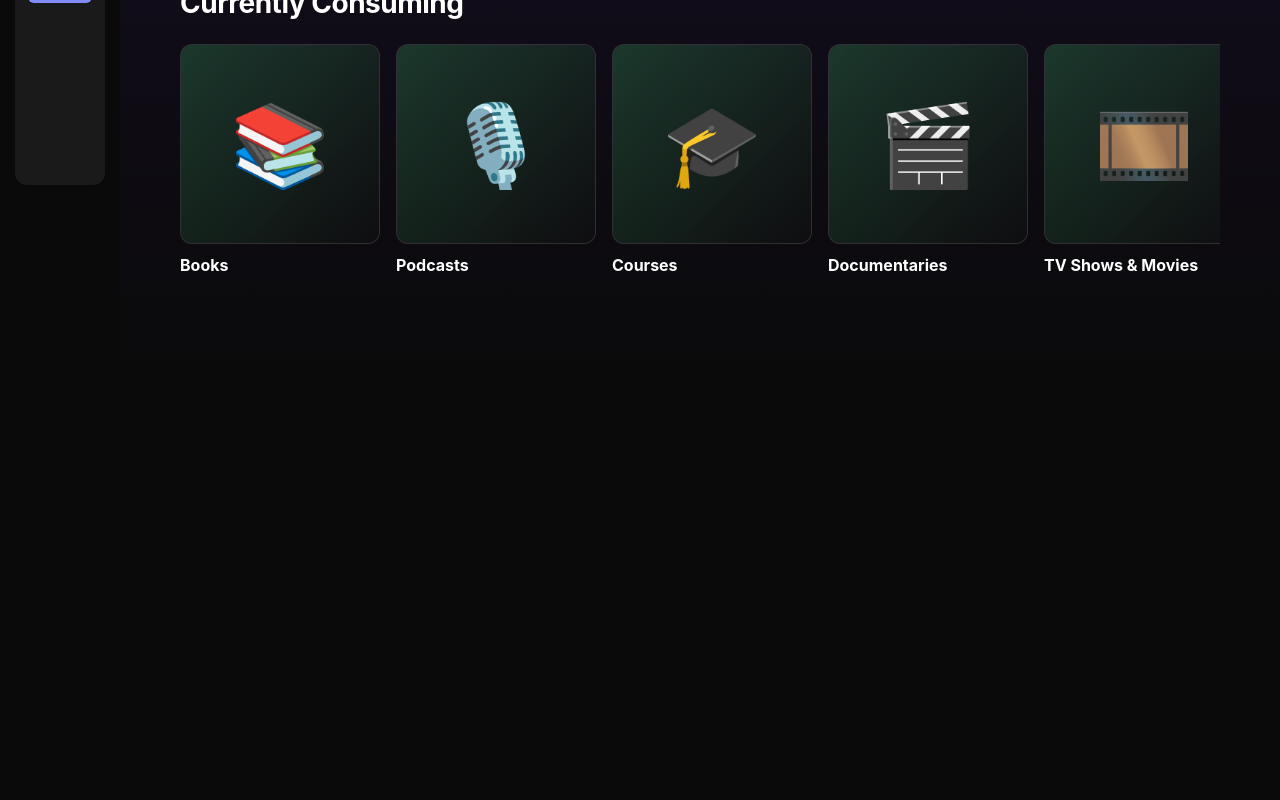
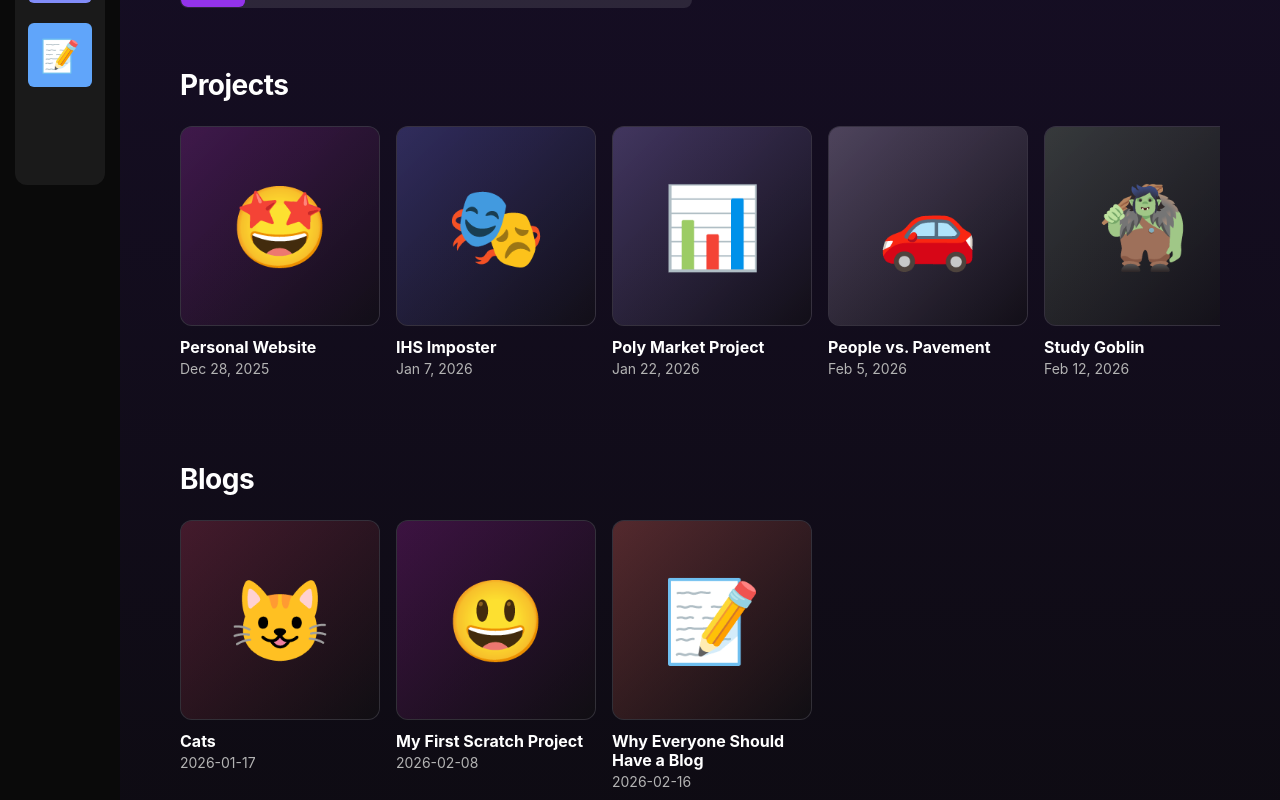
Before and after one commit to eeshag/personalSite, a React (Create React App) app: page / in a window 1280 px wide. Shown: the part 600-1400 px from the top of the page. Before the commit the page ends 999 px from the top, so only its background shows below. Built offline with nearby package versions, Linux system fonts and the light colour scheme.

Commit message:
WHAT DID YOU CHANGE

```diff
--- a/src/App.js
+++ b/src/App.js
@@ -64,6 +64,13 @@ function App() {
       color: '#7C9A6E',
       dateAdded: 'Feb 12, 2026',
     },
+    {
+      id: 6,
+      name: 'Fair Lens',
+      icon: '🔎',
+      color: '#06B6D4',
+      dateAdded: 'Feb 19, 2026',
+    },
   ];
 
   return (
@@ -71,7 +78,7 @@ function App() {
       <Sidebar onNavigate={handleNavigate} currentPage={currentPage} />
       <main className="main-content">
         {currentPage === 'home' ? (
-          <Home onNavigate={handleNavigate} />
+          <Home onNavigate={handleNavigate} projects={projects} />
         ) : currentPage === 'about' ? (
           <AllAboutMe />
         ) : currentPage === 'projects' ? (
--- a/src/components/AllAboutMe.css
+++ b/src/components/AllAboutMe.css
@@ -1,17 +1,17 @@
 .all-about-me {
   min-height: 100vh;
-  background: linear-gradient(180deg, #1a0f2e 0%, #0a0a0a 100%);
+  background: linear-gradient(180deg, #1a1a1a 0%, #0a0a0a 100%);
   color: #ffffff;
   padding: 0 0 90px 0;
 }
 
-/* Banner Section */
-.banner-section {
+/* Banner Section - scoped so Projects.css doesn't override with #818CF8 */
+.all-about-me .banner-section {
   padding: 32px 32px 48px 32px;
-  background: linear-gradient(180deg, #1a0f2e 0%, #0a0a0a 100%);
+  background-color: #533582;
 }
 
-.banner-content {
+.all-about-me .banner-content {
   display: flex;
   flex-direction: row;
   align-items: flex-end;
@@ -19,10 +19,10 @@
   padding-bottom: 16px;
 }
 
-.cover-square {
+.all-about-me .cover-square {
   width: 232px;
   height: 232px;
-  background-color: rgba(255, 255, 255, 0.1);
+  background-color: #9333EA;
   border-radius: 6px;
   display: flex;
   align-items: center;
@@ -31,13 +31,13 @@
   box-shadow: 0 4px 12px rgba(0, 0, 0, 0.5);
 }
 
-.cover-icon {
+.all-about-me .cover-icon {
   font-size: 120px;
   color: #ffffff;
   line-height: 1;
 }
 
-.banner-text {
+.all-about-me .banner-text {
   display: flex;
   flex-direction: column;
   justify-content: flex-end;
@@ -45,7 +45,7 @@
   flex: 1;
 }
 
-.banner-title {
+.all-about-me .banner-title {
   font-size: 96px;
   font-weight: 900;
   color: #ffffff;
@@ -55,7 +55,7 @@
   line-height: 1.1;
 }
 
-.banner-metadata {
+.all-about-me .banner-metadata {
   font-size: 14px;
   color: #b3b3b3;
   margin: 0;
@@ -176,10 +176,10 @@
   min-width: 180px;
 }
 
-.player-cover {
+.all-about-me .player-cover {
   width: 56px;
   height: 56px;
-  background-color: rgba(255, 255, 255, 0.1);
+  background-color: #9333EA;
   border-radius: 4px;
   display: flex;
   align-items: center;
@@ -285,45 +285,45 @@
 /* Mobile Responsiveness */
 @media (max-width: 768px) {
   .all-about-me {
-    background: linear-gradient(180deg, #1a0f2e 0%, #0a0a0a 100%);
+    background: linear-gradient(180deg, #1a1a1a 0%, #0a0a0a 100%);
   }
 
-  .banner-section {
+  .all-about-me .banner-section {
     padding: 24px 20px 40px 20px;
-    background: transparent;
+    background-color: #533582;
   }
 
-  .banner-content {
+  .all-about-me .banner-content {
     flex-direction: column;
     align-items: center;
     gap: 40px;
   }
 
-  .banner-text {
+  .all-about-me .banner-text {
     align-self: flex-start;
     align-items: flex-start;
     text-align: left;
     width: 100%;
   }
 
-  .cover-square {
+  .all-about-me .cover-square {
     width: 200px;
     height: 200px;
   }
 
-  .cover-icon {
+  .all-about-me .cover-icon {
     font-size: 120px;
   }
 
-  .banner-title {
+  .all-about-me .banner-title {
     font-size: 28px;
   }
 
-  .banner-metadata {
+  .all-about-me .banner-metadata {
     font-size: 13px;
   }
 
-  .banner-text .banner-metadata:first-child {
+  .all-about-me .banner-text .banner-metadata:first-child {
     display: none;
   }
 
@@ -392,12 +392,12 @@
     gap: 12px;
   }
 
-  .player-cover {
+  .all-about-me .player-cover {
     width: 48px;
     height: 48px;
   }
 
-  .player-icon {
+  .all-about-me .player-icon {
     font-size: 28px;
   }
 
--- a/src/components/Home.css
+++ b/src/components/Home.css
@@ -73,7 +73,7 @@
 
 .quick-links-grid {
   display: grid;
-  grid-template-columns: repeat(3, 1fr);
+  grid-template-columns: repeat(2, 1fr);
   gap: 16px;
 }
 
@@ -151,6 +151,14 @@
   gap: 12px;
   flex-shrink: 0;
   width: 200px;
+}
+
+.carousel-item-wrapper.carousel-item-clickable {
+  cursor: pointer;
+}
+
+.carousel-item-clickable .carousel-card:hover {
+  transform: scale(1.05);
 }
 
 .carousel-card {
--- a/src/components/Home.js
+++ b/src/components/Home.js
@@ -1,20 +1,18 @@
 import React, { useState, useRef } from 'react';
 import { currentlyConsuming } from '../data/content';
+import { blogs } from '../data/blogs';
 import './Home.css';
 
-const Home = ({ onNavigate }) => {
+const Home = ({ onNavigate, projects = [] }) => {
   const [hoveredColor, setHoveredColor] = useState(null);
   const timeoutRef = useRef(null);
 
   const quickLinks = [
-    // First row
     { id: 'email', label: 'Email', icon: '✉️', url: 'https://mail.google.com/mail/u/0/?fs=1&to=eeshag50@gmail.com&tf=cm', color: '#A78BFA' },
     { id: 'youtube', label: 'YouTube', icon: '▶️', url: 'https://youtube.com/@incredgirl678?si=akOgxelHdVx3eZDz', color: '#3B82F6' },
+    { id: 'github', label: 'GitHub', icon: '🐙', url: 'https://github.com/eeshag', color: '#6e5494' },
     { id: 'spotify', label: 'Spotify', icon: '🎼', url: 'https://open.spotify.com/user/312mixbngb3jlmrulyzl4lq3x6ui?si=57c245e47328410f', color: '#7C3AED' },
-    // Second row
     { id: 'about', label: 'All About Me', icon: '👤', url: 'about', color: '#9333EA', isPage: true },
-    { id: 'blogs', label: 'Blogs', icon: '📝', url: 'blogs', color: '#60A5FA', isPage: true },
-    { id: 'projects', label: 'Projects', icon: '💻', url: 'projects', color: '#818CF8', isPage: true },
   ];
 
   // Function to darken a hex color for subtle gradient
@@ -118,22 +116,111 @@ const Home = ({ onNavigate }) => {
         </div>
       </div>
 
-      {/* Content Carousel Section */}
+      {/* Projects Carousel Section */}
+      <div className="content-carousel-section">
+        <h2 className="section-title">Projects</h2>
+        <div className="carousel-container">
+          <div className="carousel">
+            {projects.map((project) => (
+              <div
+                key={project.id}
+                className="carousel-item-wrapper carousel-item-clickable"
+                onClick={() => onNavigate && onNavigate(`project-${project.id}`, project)}
+                role="button"
+                tabIndex={0}
+                onKeyDown={(e) => {
+                  if ((e.key === 'Enter' || e.key === ' ') && onNavigate) {
+                    e.preventDefault();
+                    onNavigate(`project-${project.id}`, project);
+                  }
+                }}
+              >
+                <div className="carousel-card">
+                  <div
+                    className="carousel-card-cover"
+                    style={{
+                      background: `linear-gradient(135deg, ${project.color}40 0%, rgba(0, 0, 0, 0.4) 100%)`,
+                    }}
+                  >
+                    {project.icon}
+                  </div>
+                </div>
+                <div className="carousel-card-info">
+                  <h3 className="carousel-card-title">{project.name}</h3>
+                  <p className="carousel-card-author">{project.dateAdded}</p>
+                </div>
+              </div>
+            ))}
+          </div>
+        </div>
+      </div>
+
+      {/* Blogs Carousel Section */}
+      <div className="content-carousel-section">
+        <h2 className="section-title">Blogs</h2>
+        <div className="carousel-container">
+          <div className="carousel">
+            {blogs.map((blog) => (
+              <div
+                key={blog.id}
+                className="carousel-item-wrapper carousel-item-clickable"
+                onClick={() => onNavigate && onNavigate(`blog-${blog.id}`, blog)}
+                role="button"
+                tabIndex={0}
+                onKeyDown={(e) => {
+                  if ((e.key === 'Enter' || e.key === ' ') && onNavigate) {
+                    e.preventDefault();
+                    onNavigate(`blog-${blog.id}`, blog);
+                  }
+                }}
+              >
+                <div className="carousel-card">
+                  <div
+                    className="carousel-card-cover"
+                    style={{
+                      background: `linear-gradient(135deg, ${blog.color}40 0%, rgba(0, 0, 0, 0.4) 100%)`,
+                    }}
+                  >
+                    {blog.icon}
+                  </div>
+                </div>
+                <div className="carousel-card-info">
+                  <h3 className="carousel-card-title">{blog.title}</h3>
+                  <p className="carousel-card-author">{blog.date}</p>
+                </div>
+              </div>
+            ))}
+          </div>
+        </div>
+      </div>
+
+      {/* Currently Consuming Carousel Section */}
       <div className="content-carousel-section">
         <h2 className="section-title">Currently Consuming</h2>
         <div className="carousel-container">
           <div className="carousel">
-            {currentlyConsuming.map((item) => (
+            {currentlyConsuming.map((item, index) => {
+              const consumingColors = ['#6366F1', '#8B5CF6', '#EC4899', '#06B6D4', '#10B981', '#F59E0B'];
+              const color = consumingColors[index % consumingColors.length];
+              return (
                 <div key={item.id} className="carousel-item-wrapper">
                   <div className="carousel-card">
-                  <div className="carousel-card-cover">{item.cover}</div>
+                    <div
+                      className="carousel-card-cover"
+                      style={{
+                        background: `linear-gradient(135deg, ${color}40 0%, rgba(0, 0, 0, 0.4) 100%)`,
+                      }}
+                    >
+                      {item.cover}
+                    </div>
                   </div>
                   <div className="carousel-card-info">
                     <h3 className="carousel-card-title">{item.title}</h3>
                     {item.author && <p className="carousel-card-author">{item.author}</p>}
                   </div>
                 </div>
-            ))}
+              );
+            })}
           </div>
         </div>
       </div>
--- a/src/components/Projects.js
+++ b/src/components/Projects.js
@@ -11,6 +11,7 @@ const Projects = ({ onNavigate, projects: projectsProp }) => {
     { id: 2, name: 'Poly Market Project', icon: '📊', color: '#A78BFA', dateAdded: 'Jan 22, 2026' },
     { id: 3, name: 'People vs. Pavement', icon: '🚗', color: '#D9C3F0', dateAdded: 'Feb 5, 2026' },
     { id: 4, name: 'Study Goblin', icon: '🧌', color: '#7C9A6E', dateAdded: 'Feb 12, 2026' },
+    { id: 6, name: 'Fair Lens', icon: '🔎', color: '#06B6D4', dateAdded: 'Feb 19, 2026' },
   ];
 
   const handleProjectClick = (project) => {
--- a/src/components/Sidebar.js
+++ b/src/components/Sidebar.js
@@ -8,10 +8,11 @@ const Sidebar = ({ onNavigate, currentPage }) => {
     { id: 'home', label: 'Home', icon: '🏠', color: '#6366F1' },
     { id: 'email', label: 'Email', icon: '✉️', color: '#A78BFA' },
     { id: 'youtube', label: 'YouTube', icon: '▶️', color: '#3B82F6' },
+    { id: 'github', label: 'GitHub', icon: '🐙', color: '#6e5494' },
     { id: 'spotify', label: 'Spotify', icon: '🎼', color: '#7C3AED' },
     { id: 'about', label: 'All About Me', icon: '👤', color: '#9333EA' },
+    { id: 'projects', label: 'Projects', icon: '💻', color: '#818CF8' },
     { id: 'blogs', label: 'Blogs', icon: '📝', color: '#60A5FA' },
-    { id: 'projects', label: 'Projects', icon: '💻', color: '#818CF8' },
   ];
 
   const handleIconClick = (id, url) => {
@@ -25,6 +26,8 @@ const Sidebar = ({ onNavigate, currentPage }) => {
       window.open('https://mail.google.com/mail/u/0/?fs=1&to=eeshag50@gmail.com&tf=cm', '_blank');
     } else if (id === 'youtube') {
       window.open('https://youtube.com/@incredgirl678?si=akOgxelHdVx3eZDz', '_blank');
+    } else if (id === 'github') {
+      window.open('https://github.com/eeshag', '_blank');
     } else if (id === 'spotify') {
       window.open('https://open.spotify.com/user/312mixbngb3jlmrulyzl4lq3x6ui?si=57c245e47328410f', '_blank');
     } else if (id === 'about') {
```
Also changed, not shown: src/components/ProjectDetail.js (+99 -0 lines). Lines whose indentation alone changed are shown as unchanged.
